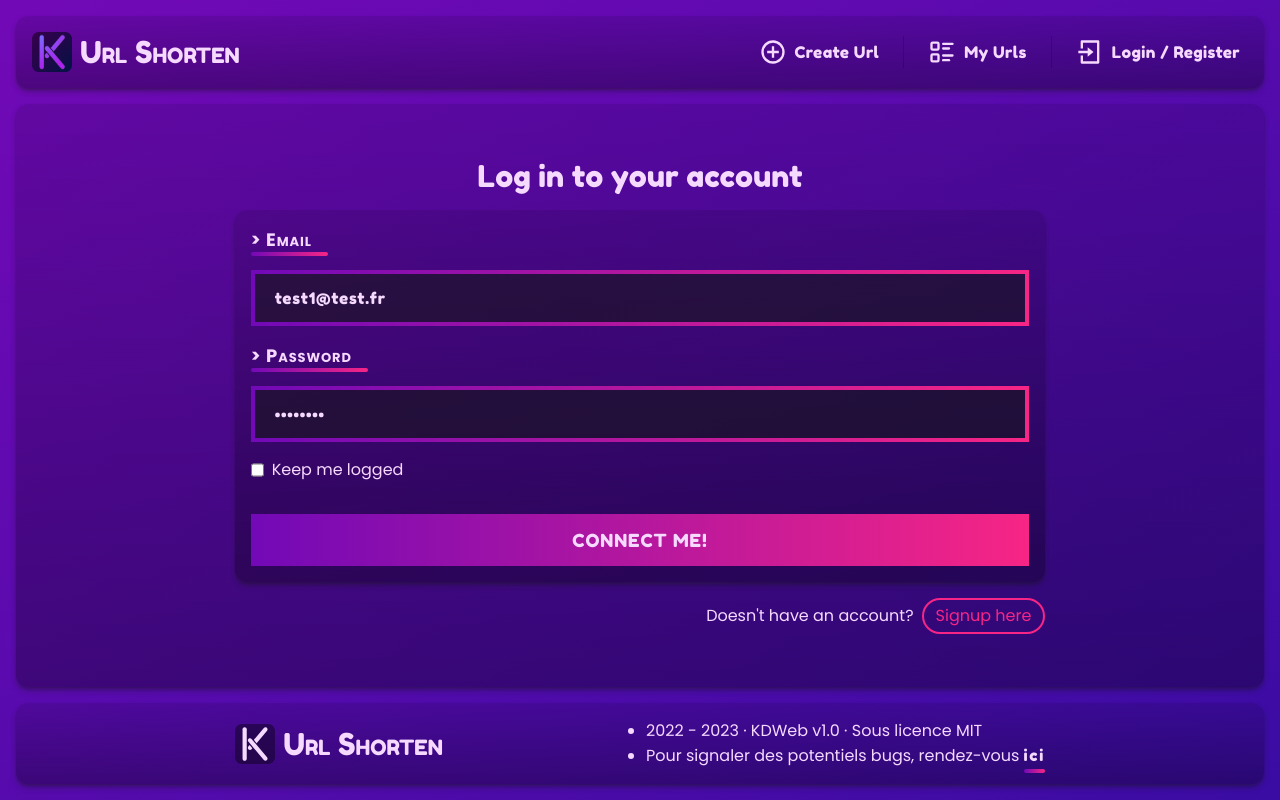
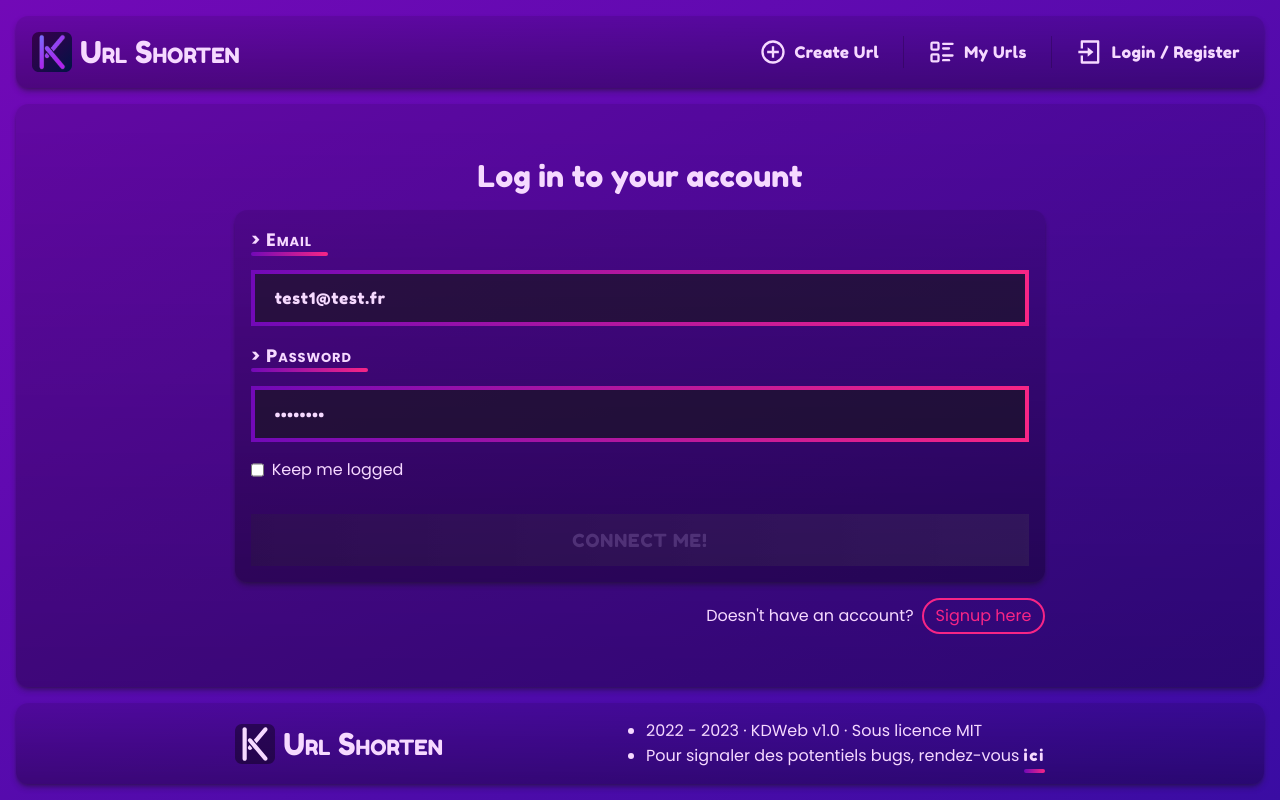
Before and after one commit to KevinDurand974/shorter_url_app, a Next.js app in the folder apps/client/: page /login in a window 1280 px wide. Built offline with nearby package versions, Linux system fonts and the light colour scheme; no server answers.

Commit message:
Fixed an negation from a condition

```diff
--- a/apps/client/src/libs/Form/FormController.tsx
+++ b/apps/client/src/libs/Form/FormController.tsx
@@ -82,7 +82,7 @@ export const FormController = ({
 
 	useEffect(() => {
 		if (
-			isSameValueFromInitial(initialValues, formValues) &&
+			!isSameValueFromInitial(initialValues, formValues) &&
 			Object.values(formValues).length > 0 &&
 			Object.values(formValues).every((v) => v !== null) &&
 			Object.values(errors).length === 0
```
